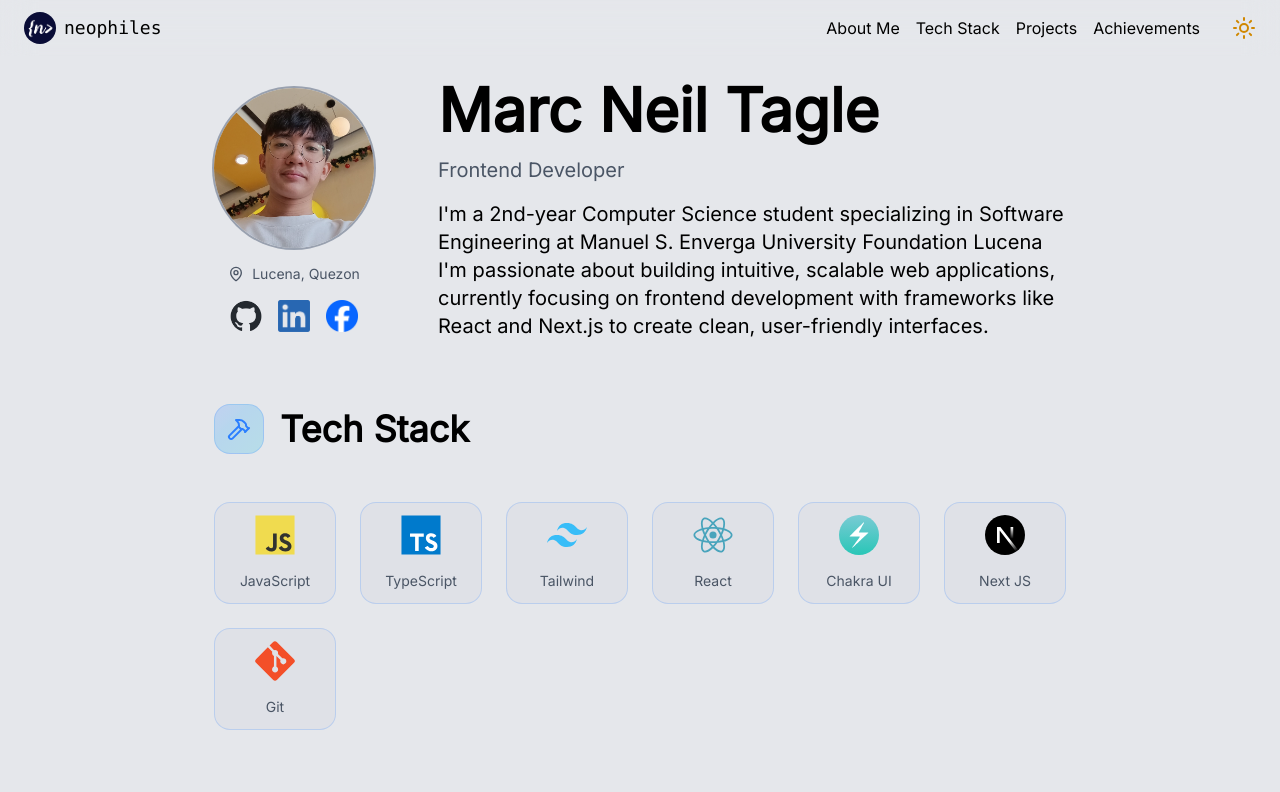
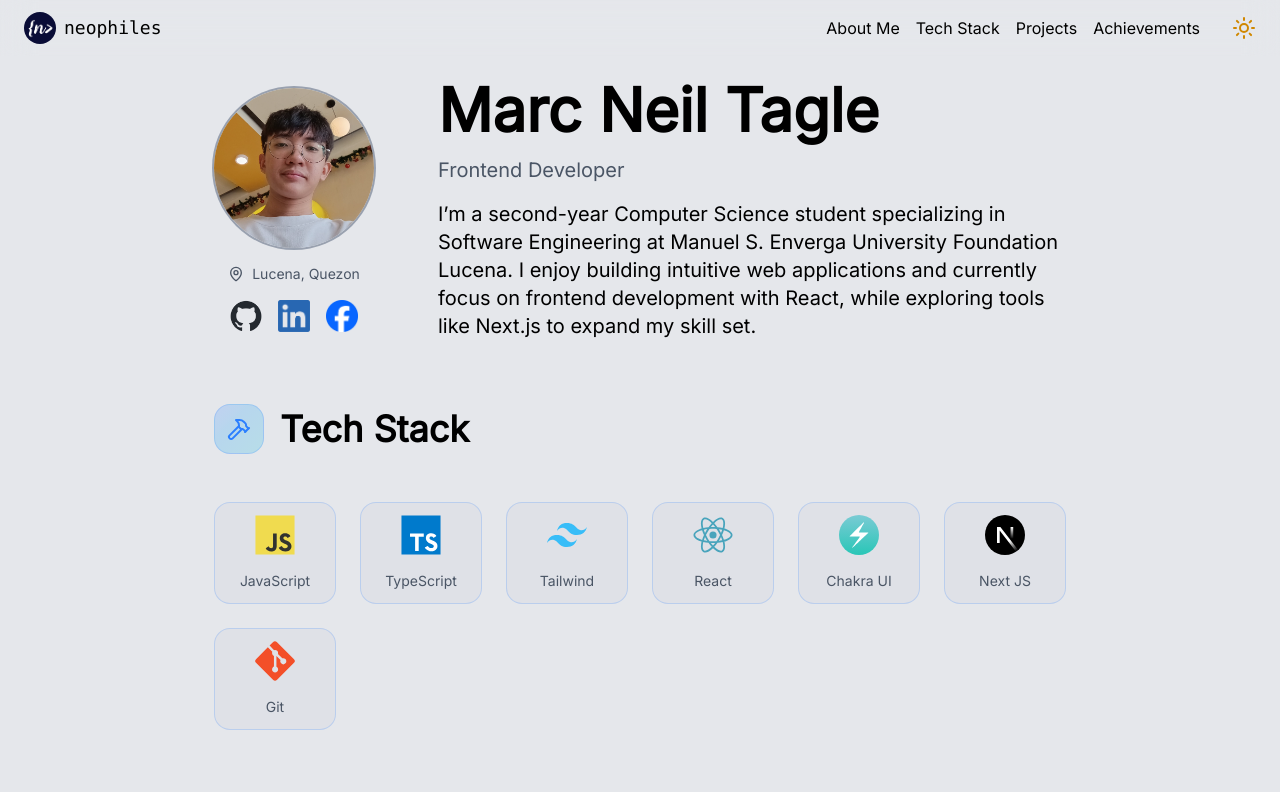
Before and after one commit to neophiles/my-dev-portfolio, a React (Vite) app: page / in a window 1280 px wide. Shown: the top 792 px of the page. Built offline with nearby package versions, Linux system fonts and the light colour scheme.

Commit message:
chore: Update hero intro

```diff
--- a/src/sections/Hero.tsx
+++ b/src/sections/Hero.tsx
@@ -41,9 +41,9 @@ function Hero() {
           Frontend Developer
         </p>
         <p className='text-sm md:text-lg lg:text-xl'>
-          {" I'm a 2nd-year Computer Science student specializing in Software Engineering at "}
+          {"I’m a second-year Computer Science student specializing in Software Engineering at "}
           <HighlightLink highlightLink={MSEUF} />
-          {" I'm passionate about building intuitive, scalable web applications, currently focusing on frontend development with frameworks like React and Next.js to create clean, user-friendly interfaces."}
+          {". I enjoy building intuitive web applications and currently focus on frontend development with React, while exploring tools like Next.js to expand my skill set."}
         </p>
       </div>
     </section>
```
